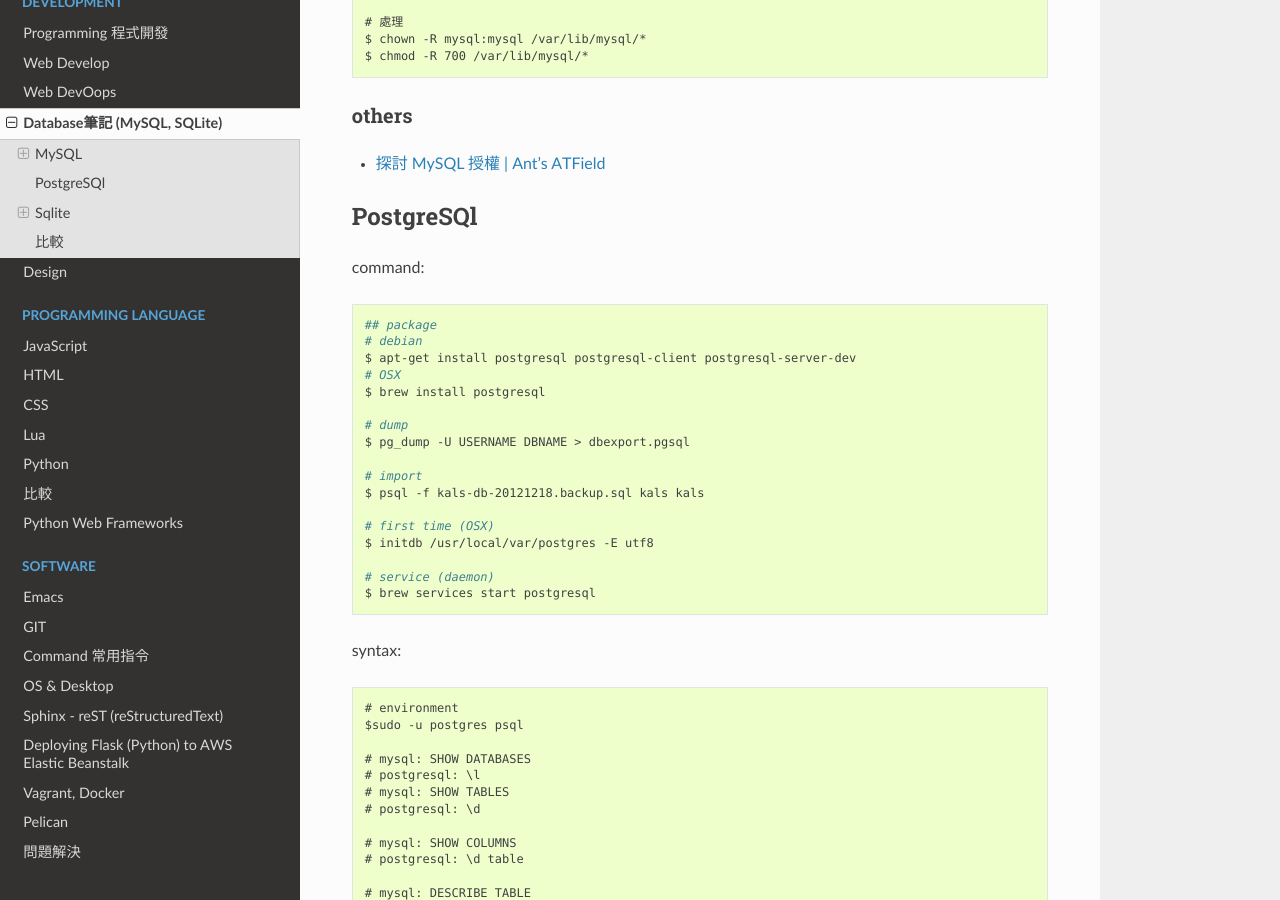
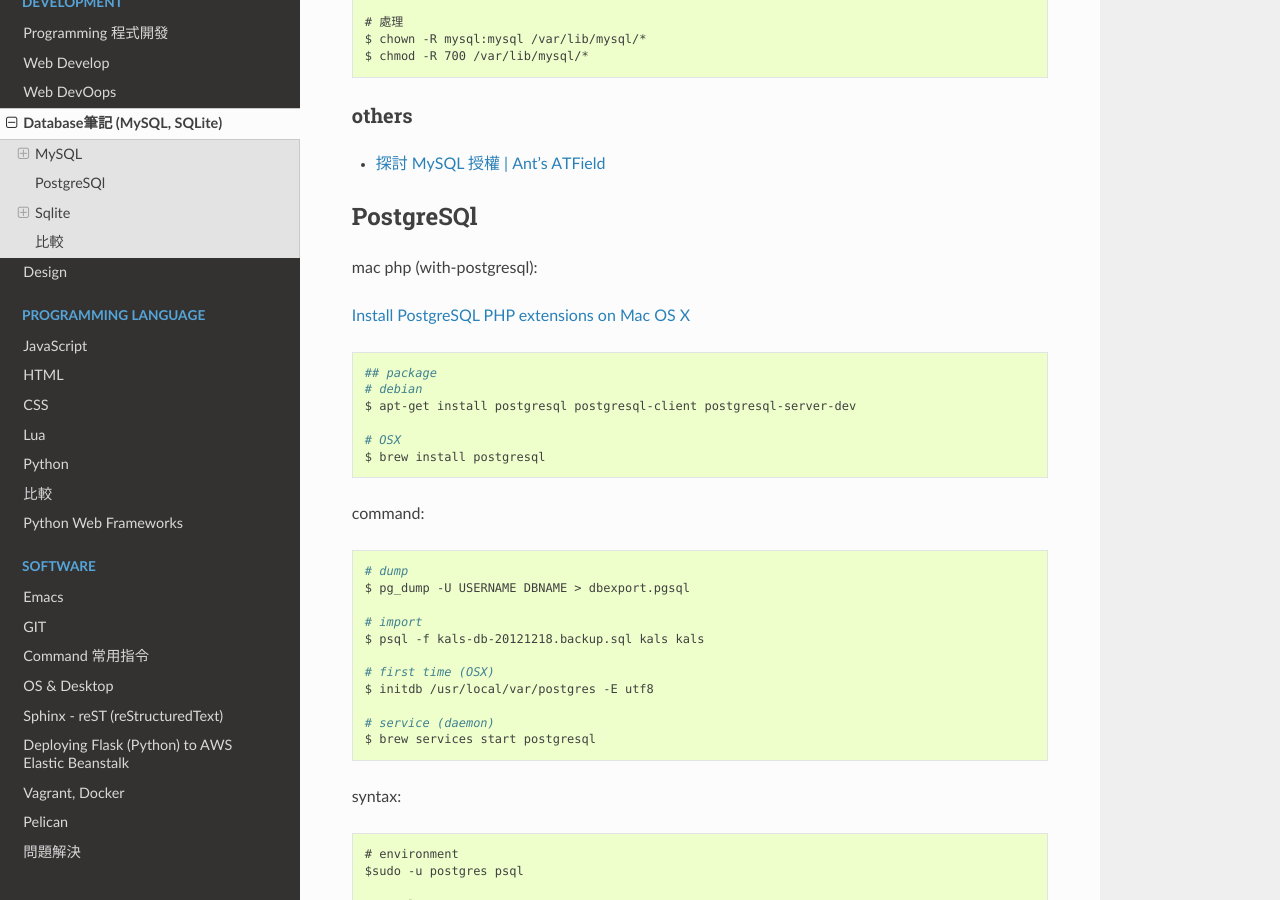
Before and after one commit to moogoo78/comp.suhen.org, a Sphinx documentation site: the page built from docs/source/database.rst, in a window 1280 px wide and 900 px high, scrolled down 10586 px. Built offline with Sphinx 7.4.7 and the Read the Docs theme 2.0.0, drawn with Linux system fonts in a browser that asks for light colours.

Commit message:
edited source; git push

```diff
--- a/docs/source/database.rst
+++ b/docs/source/database.rst
@@ -490,15 +490,25 @@ others
 PostgreSQl
 ---------------
 
-command:
+
+mac php (with-postgresql):
+
+`Install PostgreSQL PHP extensions on Mac OS X <https://gist.github.com/doole/8651341/59f9ccb85e3ae48861b4f892b342e08efff9236e/>`__
+
 
 .. code-block:: bash
 
    ## package
    # debian
    $ apt-get install postgresql postgresql-client postgresql-server-dev
+
    # OSX
    $ brew install postgresql
+
+
+command:
+
+.. code-block:: bash
 
    # dump
    $ pg_dump -U USERNAME DBNAME > dbexport.pgsql
```
